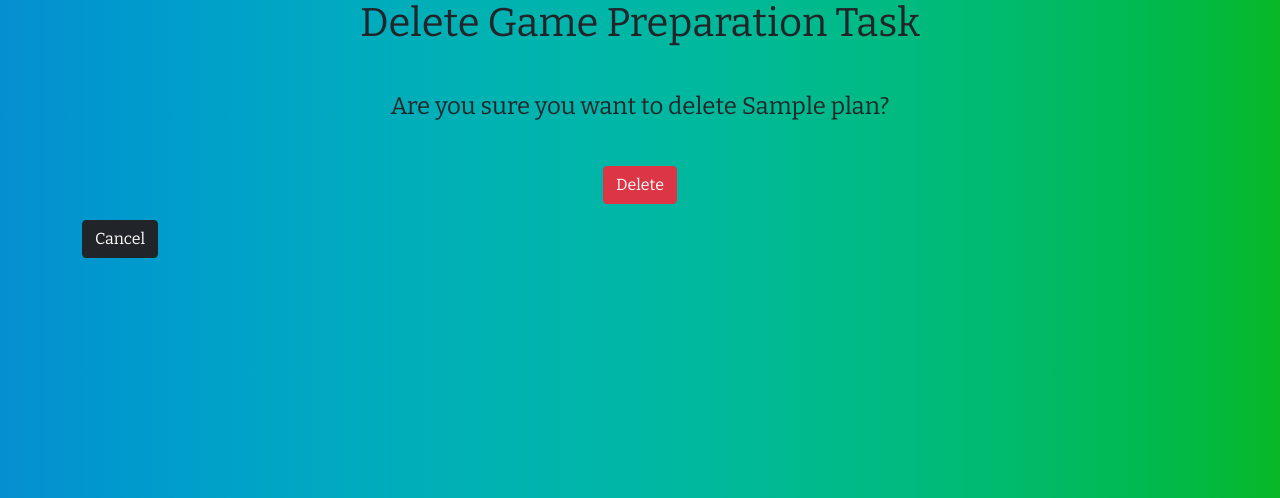
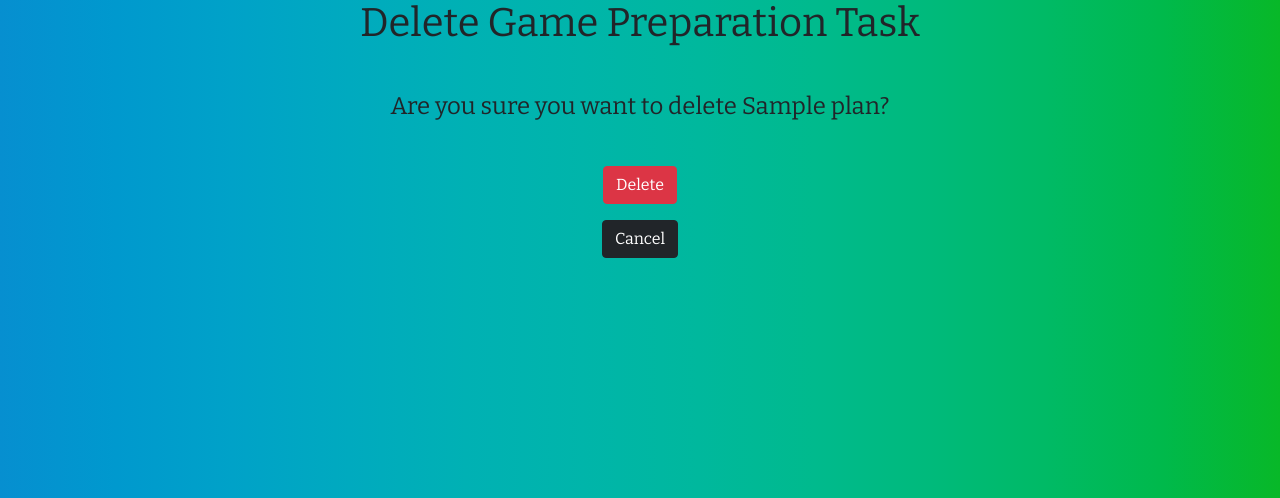
Before and after one commit to janae-b/partygameplanner, a Django app: page /plans/1/delete/ in a window 1280 px wide. Shown: the part 140-638 px from the top of the page. Run offline with Django 3.2, Linux system fonts and the light colour scheme; a user stored in the database is signed in; tables that the repository leaves empty hold one stand-in row (values such as "Sample post"); some libraries are stand-ins or nearby versions.

Commit message:
fix wayward button

```diff
--- a/main_app/templates/base.html
+++ b/main_app/templates/base.html
@@ -6,7 +6,7 @@
   <meta charset="UTF-8">
   <meta name="viewport" content="width=device-width, initial-scale=1.0">
   <meta http-equiv="X-UA-Compatible" content="ie=edge">
-  <title>🎉Party Game Planner</title>
+  <title>🎉 Party Game Planner</title>
   <link rel="preconnect" href="https://fonts.gstatic.com">
   <link href="https://fonts.googleapis.com/css2?family=Bitter:wght@300;400;700&display=swap" rel="stylesheet">
   <link href="https://cdn.jsdelivr.net/npm/bootstrap@5.0.0/dist/css/bootstrap.min.css" rel="stylesheet" integrity="sha384-wEmeIV1mKuiNpC+IOBjI7aAzPcEZeedi5yW5f2yOq55WWLwNGmvvx4Um1vskeMj0" crossorigin="anonymous">
--- a/main_app/templates/main_app/plan_confirm_delete.html
+++ b/main_app/templates/main_app/plan_confirm_delete.html
@@ -8,6 +8,6 @@
   <form action="" method="POST">
     {% csrf_token %}
     <input type="submit" value="Delete" class="btn btn-danger">
-    <a href="{% url 'plans_detail' object.id %}" class="btn btn-dark">Cancel</a>
+    <a href="{% url 'plans_detail' object.id %}" class="btn btn-dark game-cancel">Cancel</a>
   </form>
 {% endblock %}
```
